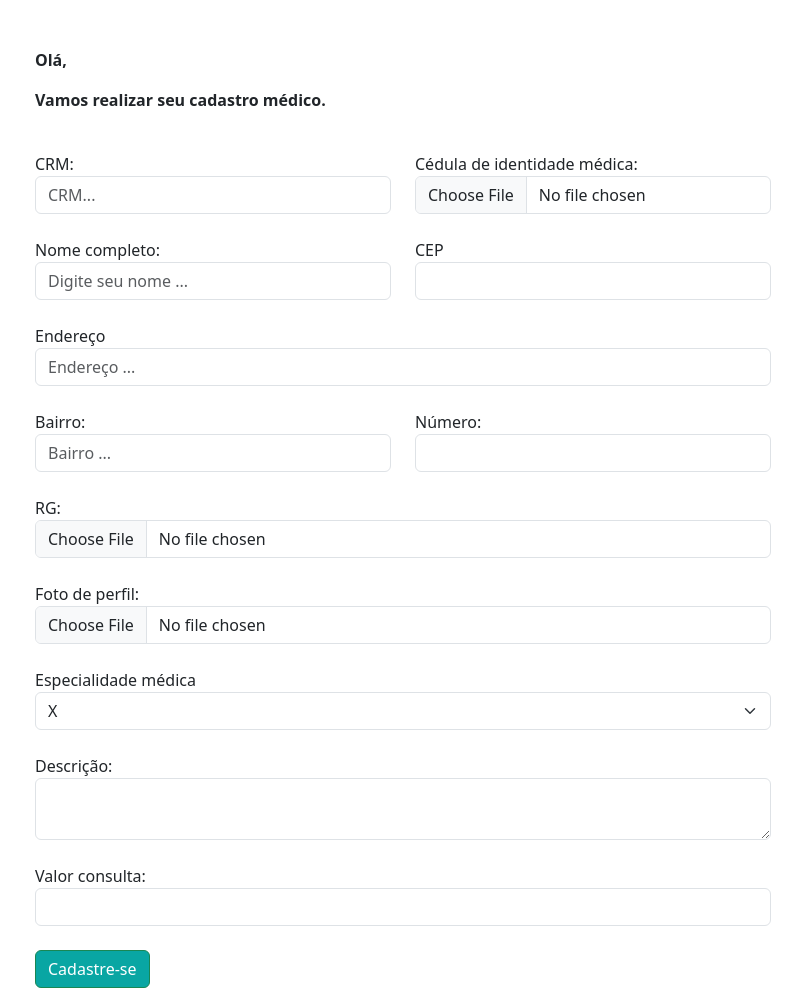
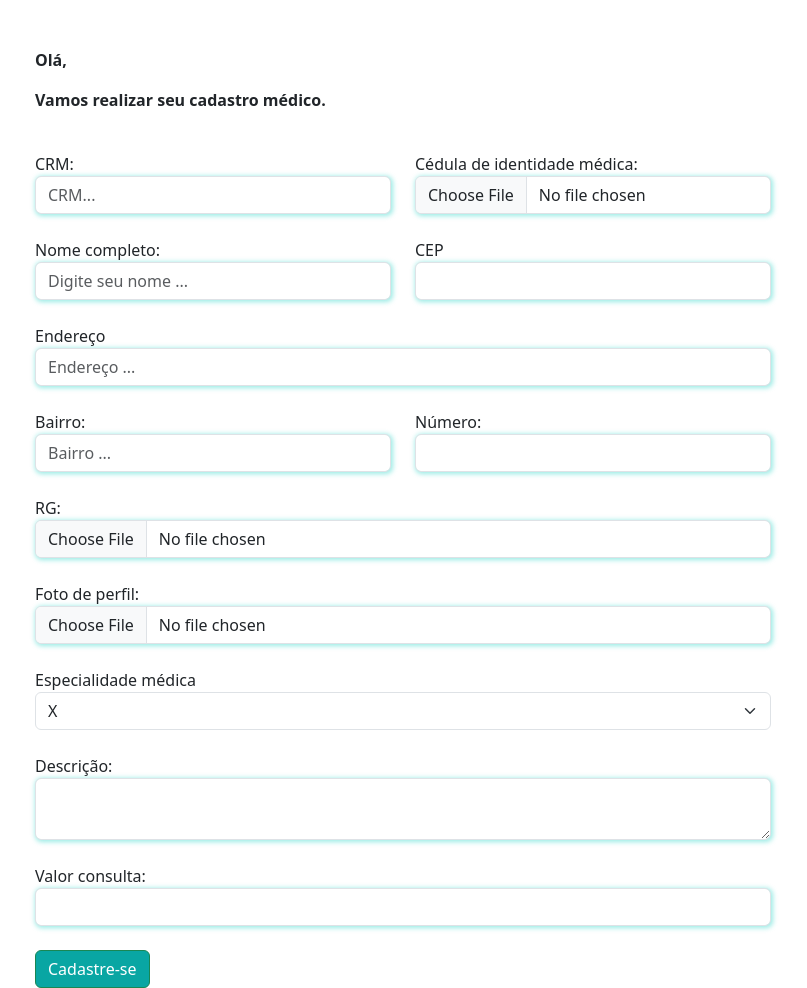
Before and after one commit to gemaquejr/python-medical-center, a Django app: page /doctors/register_doctor/ in a window 1280 px wide. Shown: the whole page, without its empty margins (47-854 px from the left). Run offline with Django 5.2, Linux system fonts and the light colour scheme.

Commit message:
Estilizando o formulário da página register_doctor.html
Signed-off-by: gemaquejr <gemaquejr@hotmail.com>

```diff
--- a/doctors/templates/register_doctor.html
+++ b/doctors/templates/register_doctor.html
@@ -4,6 +4,7 @@
 {% block 'head' %}
 
 <link rel="stylesheet" href="{% static 'users/css/users.css' %}" />
+<link rel="stylesheet" href="{% static 'doctors/css/register_doctor.css' %}" />
 {% endblock 'head' %}
 
 {% block 'body' %}
--- /dev/null
+++ b/templates/static/doctors/css/register_doctor.css
@@ -0,0 +1,3 @@
+.shadow-main-color{
+    box-shadow: 1px 1px 5px 1px rgba(0, 204, 190,.4);
+}
```
